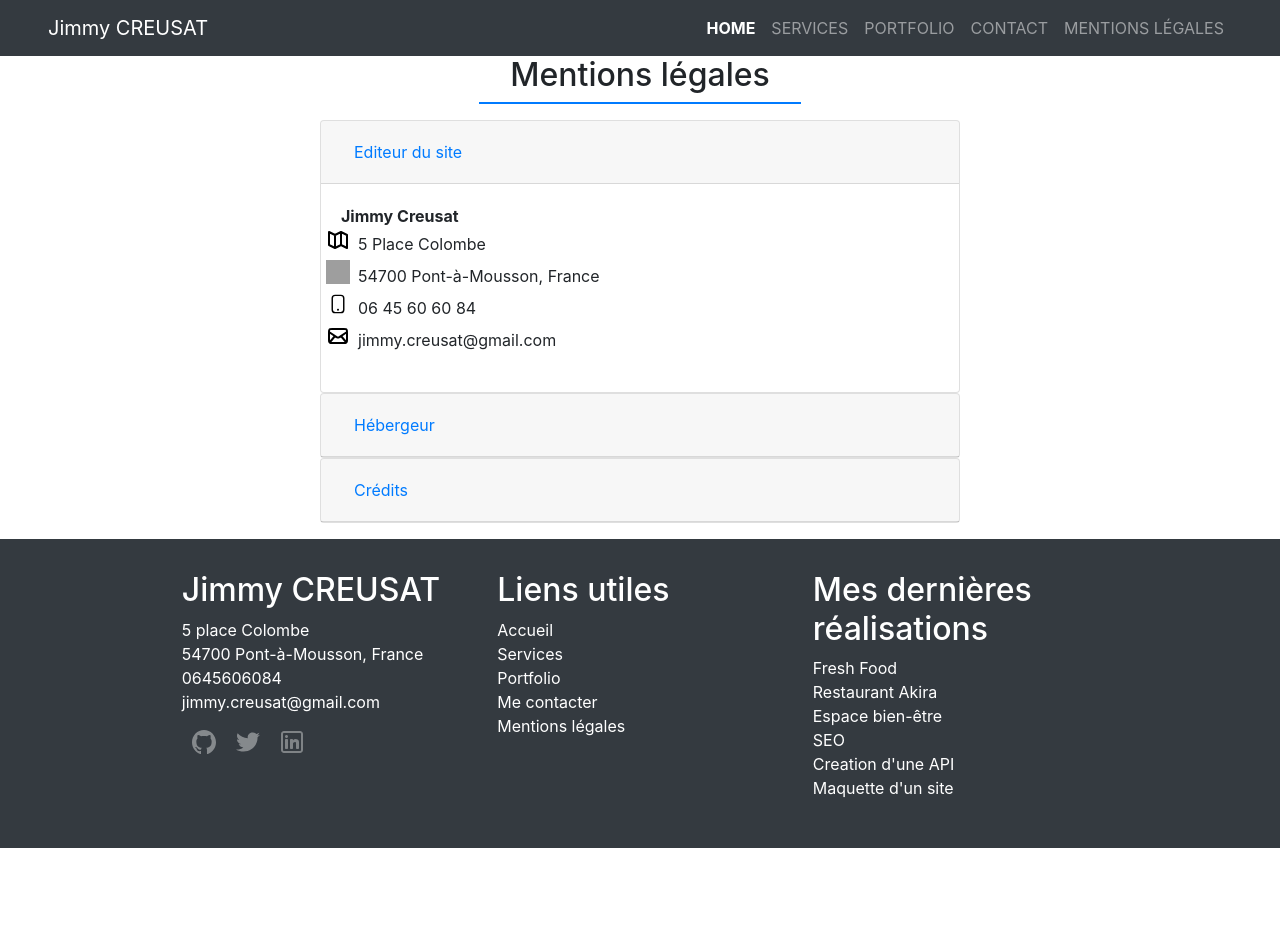
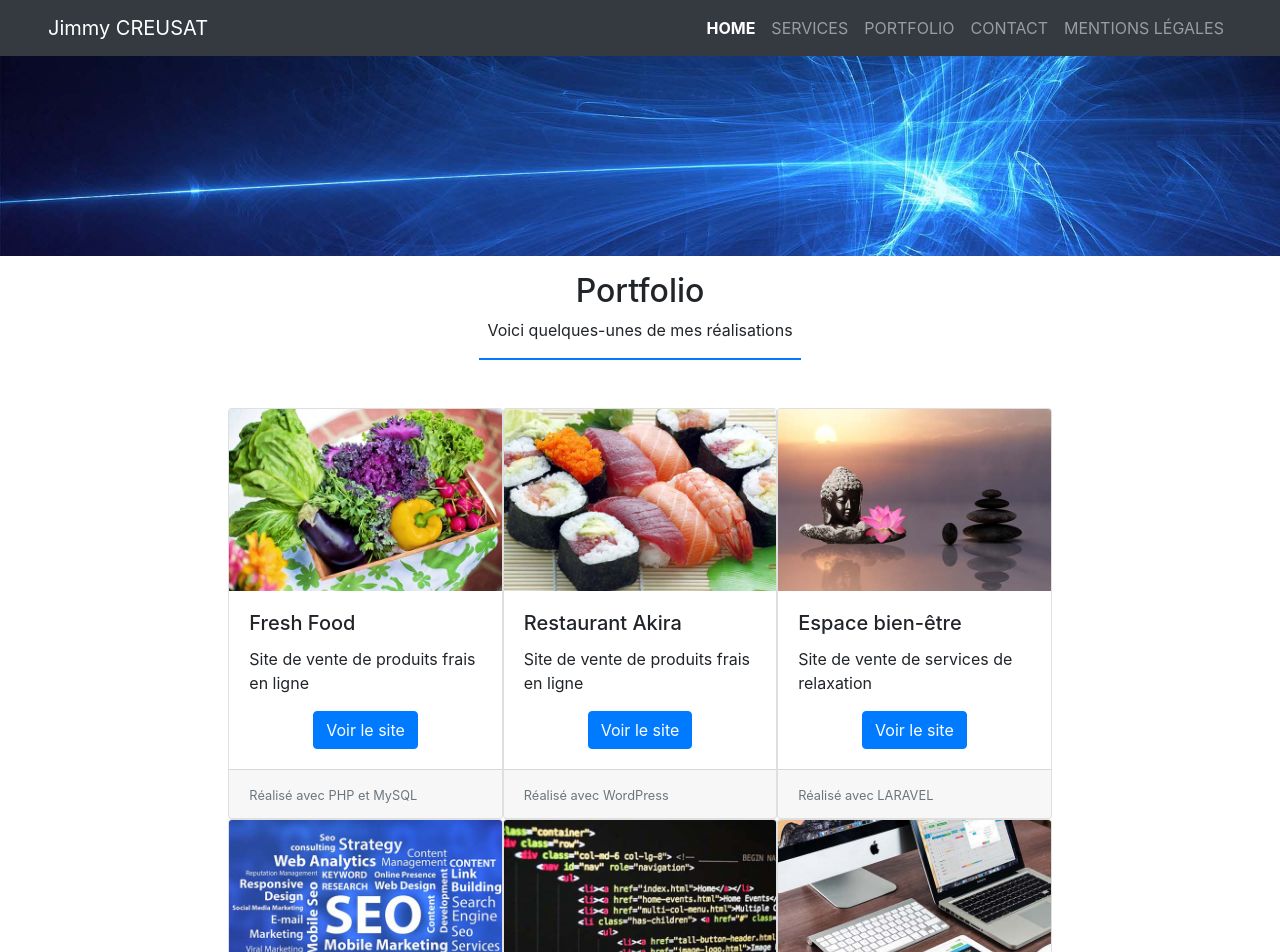
Before and after one commit to JimmyCr7/CREUSAT_Jimmy_Devoir_5_Portfolio_React, a React (Create React App) app: page / in a window 1280 px wide. Shown: the top 952 px of the page. Before the commit the page ends 848 px from the top, so only its background shows below. Built offline with nearby package versions, Linux system fonts and the light colour scheme; grey boxes are pictures that could not be loaded.

Commit message:
Add Portfolio Page HTML + CSS + BOOTSTRAP

```diff
--- a/src/App.css
+++ b/src/App.css
@@ -104,10 +104,20 @@ main iframe{
 }
 */
 
+/* MENTIONS PAGE
 main img{
   display: block;
   width: 24px;
   height: 24px;
+}
+*/
+
+main > div:first-of-type{
+  background-image: url('./img/banner.jpg');
+  background-repeat: no-repeat;
+  background-size: cover;
+  background-position: center;
+  height: 200px;
 }
 
 footer a{
--- a/src/App.js
+++ b/src/App.js
@@ -5,12 +5,13 @@ import Footer from './components/Footer';
 import Home from './pages/Home';
 import Contact from './pages/Contact';
 import Mentions from './pages/Mentions';
+import Portfolio from './pages/Portfolio';
 
 function App() {
   return (
     <div className="App">
       <Header />
-      <Mentions />
+      <Portfolio />
       <Footer />
     </div>
   );
--- /dev/null
+++ b/src/components/WebSite.jsx
@@ -0,0 +1,17 @@
+const WebSite = (props) => {
+    return(
+        <div class="card col-sm-12 col-lg-4 px-0">
+            <img class="card-img-top img-fluid" src={props.img} alt="Card image cap"/>
+            <div class="card-body">
+                <h5 class="card-title">{props.title}</h5>
+                <p class="card-text">{props.desc}</p>
+                <button class="btn btn-primary d-block mx-auto">Voir le site</button>
+            </div>
+            <div class="card-footer">
+                <small class="text-muted">Réalisé avec {props.tool}</small>
+            </div>
+        </div>
+    );
+}
+
+export default WebSite;
--- /dev/null
+++ b/src/pages/Portfolio.jsx
@@ -0,0 +1,28 @@
+import WebSite from '../components/WebSite';
+import imgFreshFood from '../img/portfolio/fresh-food.jpg';
+import imgAkira from '../img/portfolio/restaurant-japonais.jpg';
+import imgBienEtre from '../img/portfolio/espace-bien-etre.jpg';
+import imgSEO from '../img/portfolio/seo.jpg';
+import imgAPI from '../img/portfolio/coder.jpg';
+import imgMaquette from '../img/portfolio/screens.jpg';
+
+const Portfolio = () => {
+    return(
+        <main>
+            <div class="mb-3"></div>
+            <h2 class="text-center">Portfolio</h2>
+            <p class="text-center">Voici quelques-unes de mes réalisations</p>
+            <hr class="border border-primary w-25 mx-auto"/>
+            <section class="row col-lg-8 col-sm-12 mx-auto my-5">
+                <WebSite img={imgFreshFood} title="Fresh Food" desc="Site de vente de produits frais en ligne" tool="PHP et MySQL"/>
+                <WebSite img={imgAkira} title="Restaurant Akira" desc="Site de vente de produits frais en ligne" tool="WordPress"/>
+                <WebSite img={imgBienEtre} title="Espace bien-être" desc="Site de vente de services de relaxation" tool="LARAVEL"/>
+                <WebSite img={imgSEO} title="SEO" desc="Amélioration du référencement d'un site e-commerce" tool="outils SEO"/>
+                <WebSite img={imgAPI} title="Création d'une API" desc="Création d'une API RESTFULL publique" tool="PHP - SYMFONY"/>
+                <WebSite img={imgMaquette} title="Maquette d'un site web" desc="Création du prototype d'un site" tool="FIGMA"/>
+            </section>
+        </main>
+    );
+}
+
+export default Portfolio;
```
